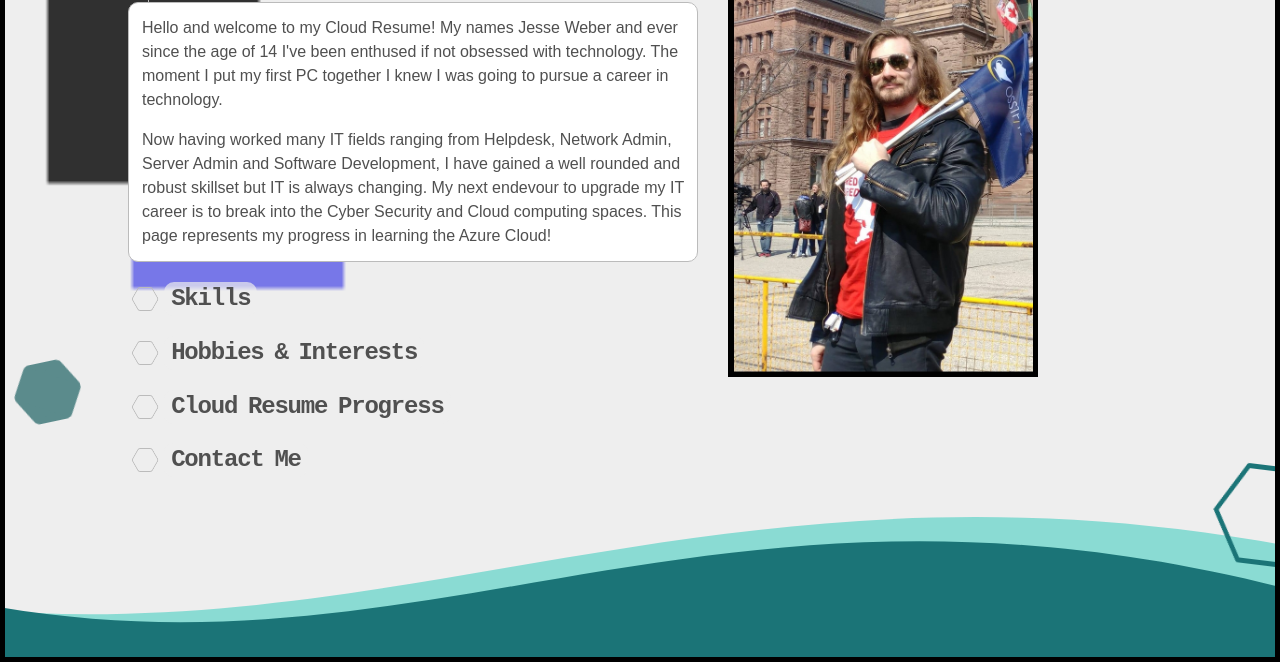
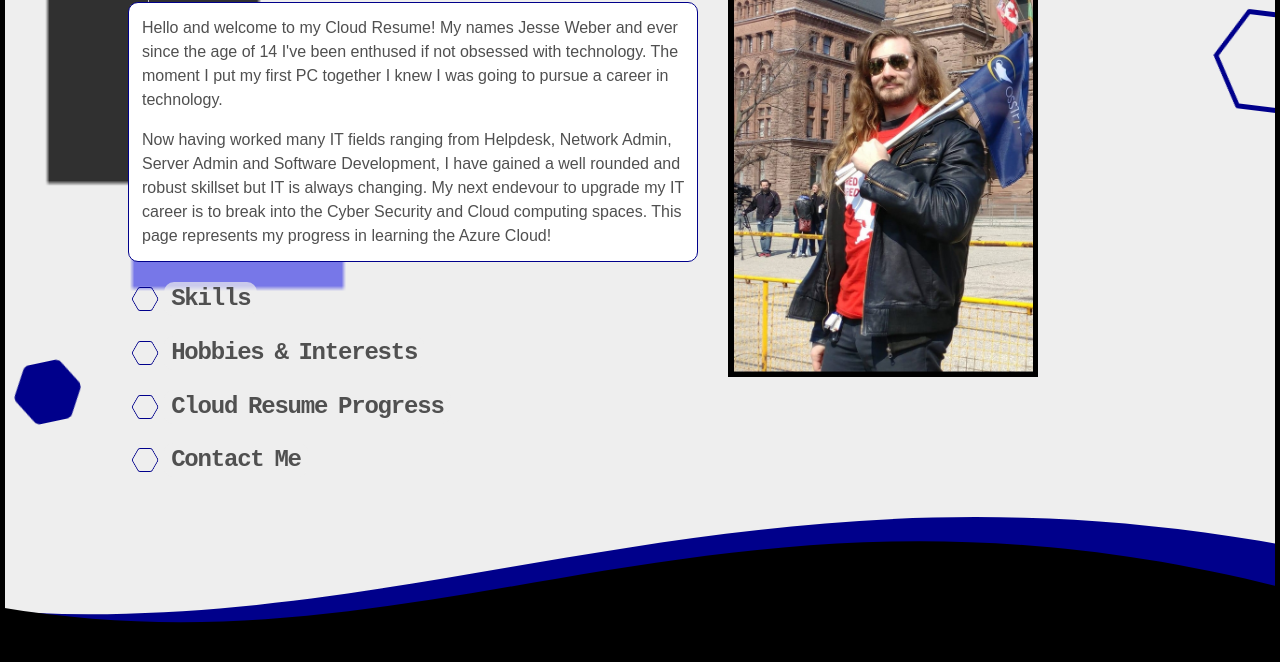
Before and after one commit to JimmiRustler/AzureStaticWebApp, a plain HTML site: page index.html in a window 1280 px wide. Shown: the part 138-800 px from the top of the page. Drawn offline with nearby package versions, Linux system fonts and the light colour scheme.

Commit message:
Update style.css

```diff
--- a/style.css
+++ b/style.css
@@ -32,13 +32,13 @@ main {
     height: 150px;
     position: fixed;
     bottom: 0;
-    fill: #1b7477;
+    fill: black;
     z-index: -1;
 }
 
 #one {
     height: 180px;
-    fill: #8adbd3;
+    fill: darkblue;
     width: 120vw;
     left: -10vw;
 }
@@ -169,7 +169,7 @@ main .hex {
 .hex:before,
 .hex:after,
 .subtext {
-    border-color: #bbb;
+    border-color: darkblue;
 }
 
 .hex.moved {
@@ -201,7 +201,7 @@ main .hex {
 #uno {
     border-radius: 4px;
     border: none;
-    background: #5b8b8c;
+    background: darkblue;
     transform: rotate(-12deg);
     bottom: 30vh;
     left: 30px;
@@ -220,13 +220,14 @@ main .hex {
 }
 
 #dos {
-    border-color: #1b7477;
+    border-color: darkblue;
     border-radius: 3px;
     border-width: 5px 0;
     font-size: 100px;
     bottom: 12vh;
     right: -20px;
     transform: rotate(7deg);
+    top: 150px;
 }
 
 #dos:before,
```
